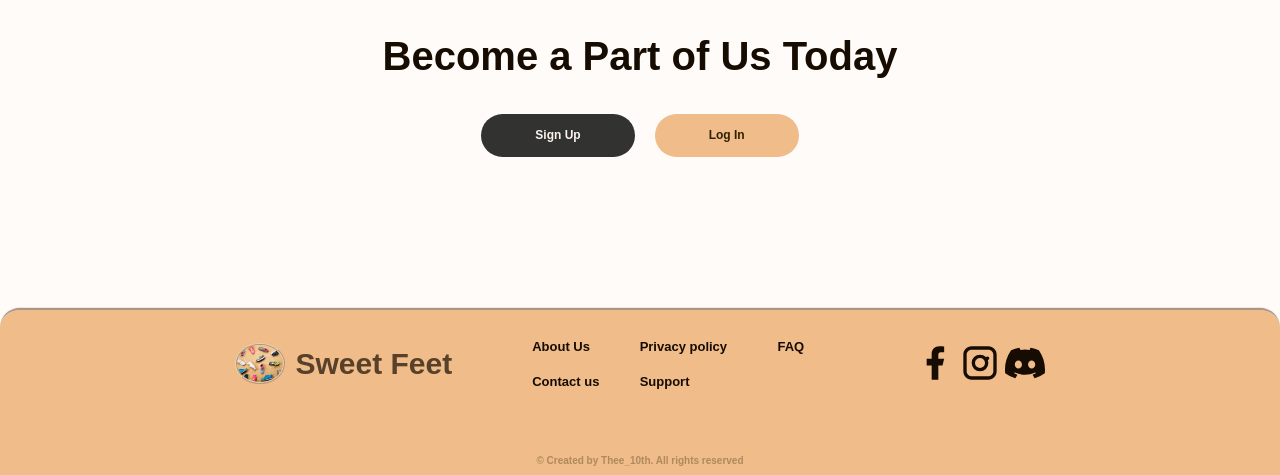
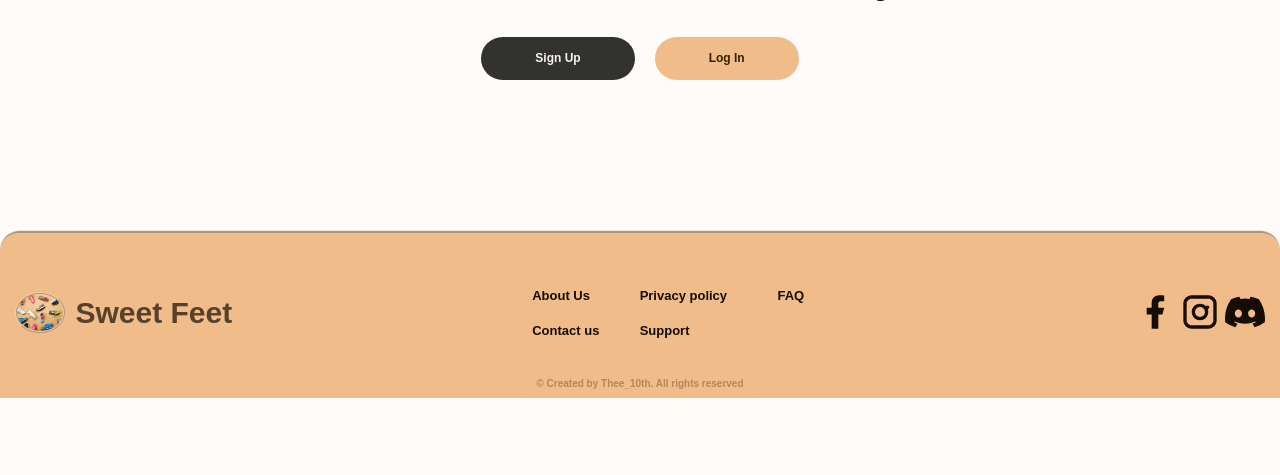
Before and after one commit to Deviant08/Sweet-Feet, a PHP site: page /sweetfeet/ in a window 1280 px wide. Shown: the part 3444-3919 px from the top of the page. After the commit the page ends 3842 px from the top, so only its background shows below. Run offline with PHP 8.4, Linux system fonts and the light colour scheme.

Commit message:
Restore original homepage pill nav and footer layout
Move the bar back into the hero, drop sticky-nav on the home page, and put the peach footer spacing back to the original desktop design.

```diff
--- a/CSS/style.css
+++ b/CSS/style.css
@@ -93,7 +93,7 @@ header {
   margin-bottom: 9rem;
   background-color: #fcf2e813;
   box-shadow: 1px 1px 15px 1px #3e342624;
-  padding: 1.2em clamp(1.2rem, 3vw, 4em);
+  padding: 1.7em 4em;
   border-radius: 6rem;
 }
 
@@ -504,11 +504,8 @@ footer {
   display: flex;
   align-items: center;
   justify-content: center;
-  flex-wrap: wrap;
-  height: auto;
-  min-height: 16vh;
-  gap: clamp(2rem, 8vw, 8rem);
-  padding: 2rem 1.6rem 4rem;
+  height: 20vh;
+  gap: 30rem;
 }
 
 .footer_logo a {
--- a/index.html
+++ b/index.html
@@ -9,16 +9,16 @@
     <link href="https://fonts.googleapis.com/css2?family=Kumbh+Sans:wght,YOPQ@100..900,300&family=Public+Sans:ital,wght@0,100..900;1,100..900&family=Rubik:ital,wght@0,300..900;1,300..900&family=Work+Sans:ital,wght@0,100..900;1,100..900&display=swap" rel="stylesheet" />
     <link rel="stylesheet" href="/CSS/style.css" />
     <link rel="stylesheet" href="/CSS/queries.css" />
-    <link rel="stylesheet" href="/CSS/sticky-nav.css" />
     <script src="./js/script.js" defer></script>
     <script type="module" src="/js/main.js"></script>
     <title>Sweet Feet &mdash; Buy Quality Foot Wear</title>
   </head>
   <body>
     <div class="exit hidden"></div>
+    <header id="header">
       <div class="nav_bar">
         <div>
-        <a class="logo" href="">
+          <a class="logo" href="/index.html">
             <img class="logo_img" src="/assets/images (7).jpeg" alt="Sweet Feet logo" />
             <h1 class="logo_txt">Sweet Feet</h1>
           </a>
@@ -30,7 +30,6 @@
           <a href="/nav/feedback.html">Feedback</a>
         </nav>
       </div>
-    <header id="header">
       <div class="intro_uno">
         <h1 class="header_uno">Quality foot wear at <br />Affordable prices</h1>
         <h1 class="header_dos">Quality foot wear at Affordable prices</h1>
```
Lines whose indentation alone changed are shown as unchanged.
